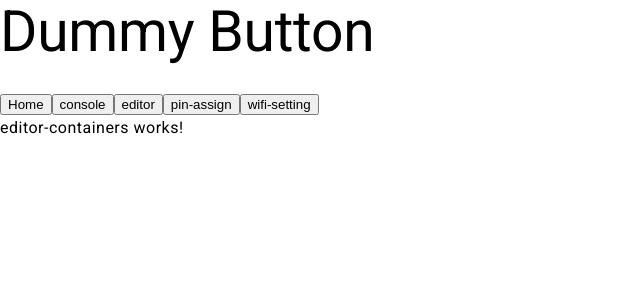
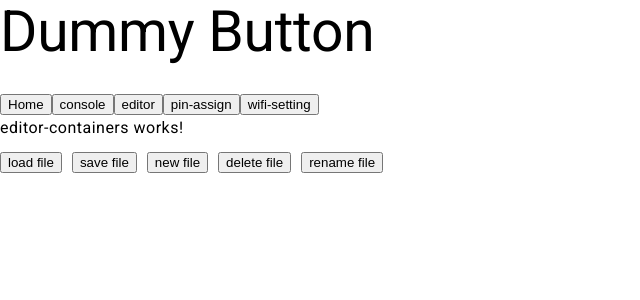
Before and after one commit to gurezo/chirimen-ng-web-serial-console, an Angular app: page /editor in a window 1280 px wide. Shown: the top 300 px of the page, without its empty margins (0-640 px from the left). Built offline with nearby package versions, Linux system fonts and the light colour scheme.

Commit message:
feat(editor): temporary editor impliments

```diff
--- a/src/app/containers/editor-containers/editor-containers.component.html
+++ b/src/app/containers/editor-containers/editor-containers.component.html
@@ -1 +1,19 @@
 <p>editor-containers works!</p>
+
+<div>
+  <div>
+    <!-- ファイルパスのパンくず？ -->
+    <!-- ファイル名 -->
+  </div>
+  <div class="button-area">
+    <!-- ボタン群 -->
+    <button (click)="loadFile()">load file</button>
+    <button (click)="save()">save file</button>
+    <button (click)="create()">new file</button>
+    <button (click)="delete()">delete file</button>
+    <button (click)="rename()">rename file</button>
+  </div>
+  <div>
+    <!-- エディター -->
+  </div>
+</div>
--- a/src/app/containers/editor-containers/editor-containers.component.scss
+++ b/src/app/containers/editor-containers/editor-containers.component.scss
@@ -0,0 +1,6 @@
+.button-area {
+  display: flex;
+  flex-direction: row;
+  gap: 10px;
+  width: 100%;
+}
--- a/src/app/containers/editor-containers/editor-containers.component.ts
+++ b/src/app/containers/editor-containers/editor-containers.component.ts
@@ -1,12 +1,20 @@
-import { Component } from '@angular/core';
+import { Component, inject } from '@angular/core';
+import { MonacoEditorService } from '../../services/monaco-editor.service';
 
 @Component({
   selector: 'app-editor-containers',
   standalone: true,
   imports: [],
   templateUrl: './editor-containers.component.html',
-  styleUrl: './editor-containers.component.scss'
+  styleUrl: './editor-containers.component.scss',
+  providers: [MonacoEditorService],
 })
 export class EditorContainersComponent {
+  private monaca = inject(MonacoEditorService);
 
+  loadFile(): void {}
+  save(): void {}
+  create(): void {}
+  delete(): void {}
+  rename(): void {}
 }
```
